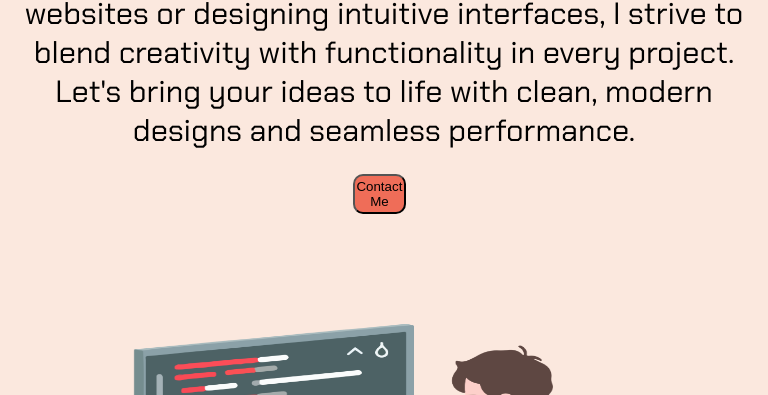
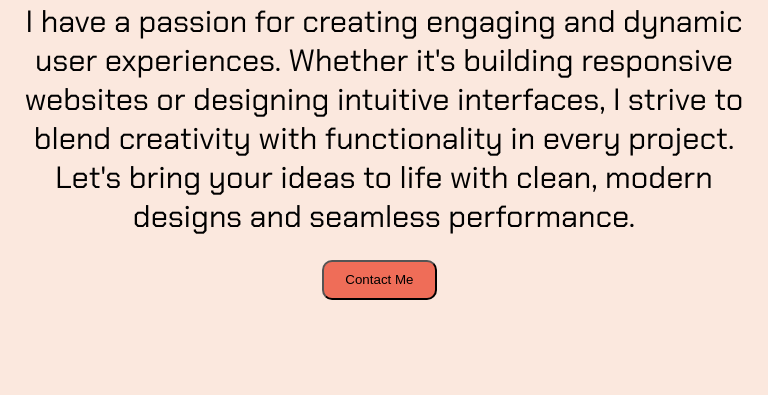
Before and after one commit to Dibas45/Dibas-Portfolio, a plain HTML site: page index.html in a window 768 px wide. Shown: the part 405-800 px from the top of the page. Drawn offline with nearby package versions, Linux system fonts and the light colour scheme.

Commit message:
Update tablet.css

```diff
--- a/tablet.css
+++ b/tablet.css
@@ -1,4 +1,4 @@
-@media only screen and (min-width: 600px) and (max-width: 1100px) {
+@media only screen and (min-width: 601px) and (max-width: 1100px) {
     body {
         font-size: 16px;
     }
@@ -31,12 +31,14 @@
         align-items: center;
         text-align: center;
     }
-    #aboutSection h1 {
-        margin-top: 20vh;
-
+    #home #btn1{
+        width: 15vw;
+    }
+    #home #rightsection{
+        display: none;
     }
     #leftsection, #rightsection {
-        flex-direction: column-reverse;
+        flex-direction:reverse;
         width: 100%;
         margin: 10px 0;
     }
```
